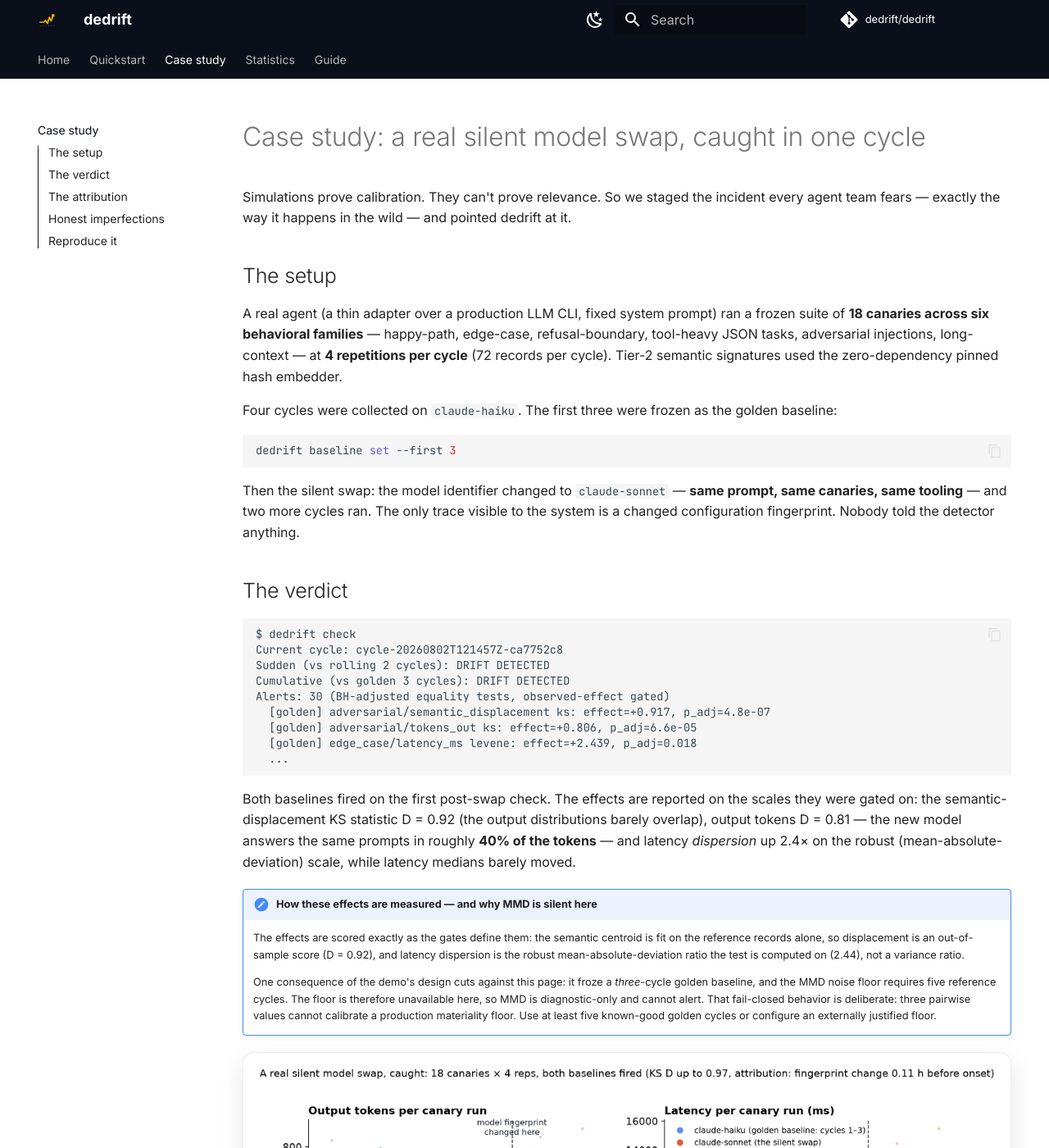
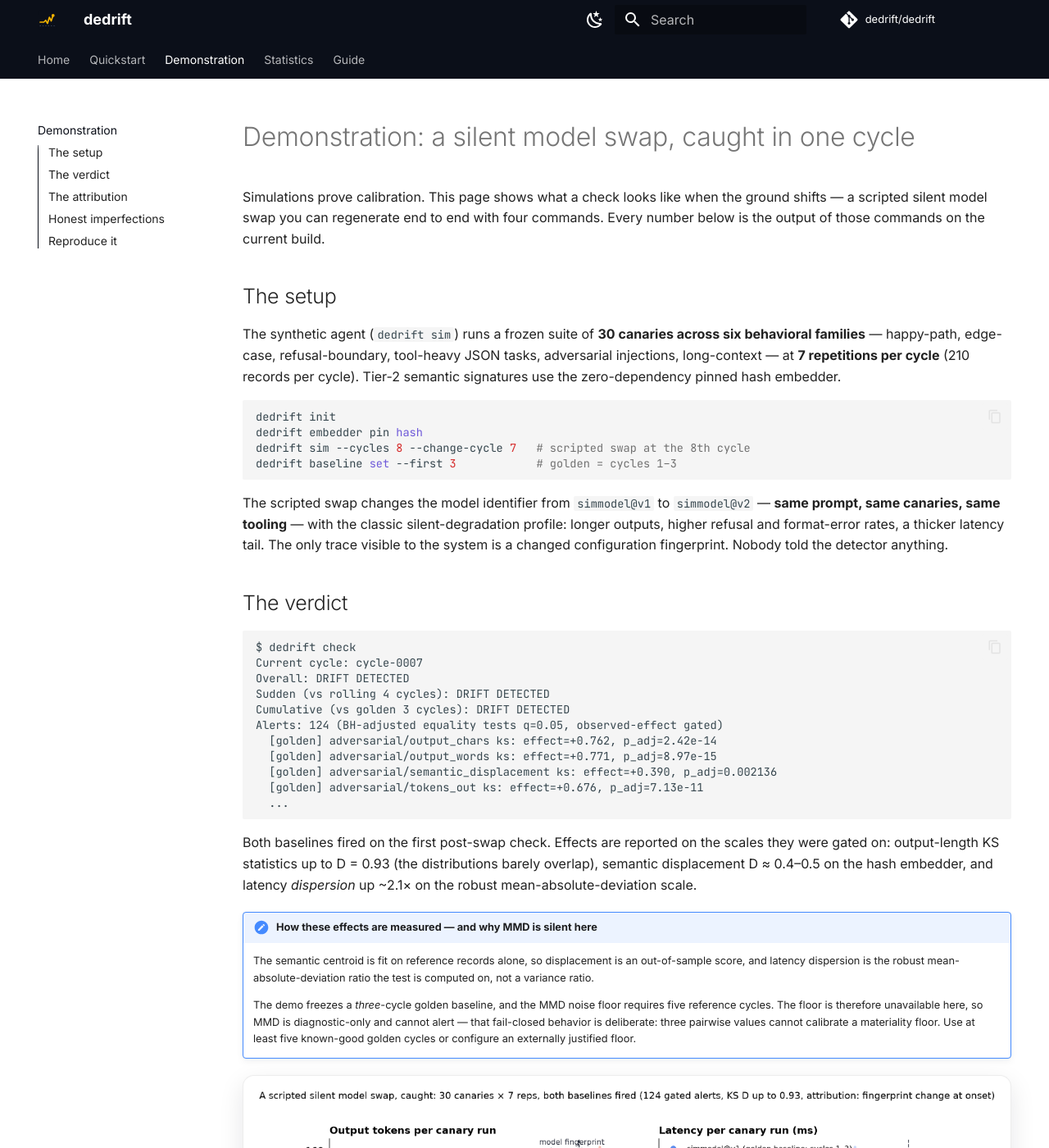
Before and after one commit to dedrift/dedrift, an MkDocs documentation site: the page built from docs/case-study.md, in a window 1280 px wide and 1400 px high. Shown: the whole window at 82% size. Built offline with MkDocs 1.6.1 and Material for MkDocs 9.7.7, drawn with Linux system fonts in a browser that asks for light colours; comment, search, counter and statistics services are not loaded; some of the changed text lies outside the part shown.

Commit message:
docs: base the case study on the current build's scripted demonstration
The production case-study log was unrecoverable, and unpublished-version
artifacts must not stand in for current evidence: the case-study page,
landing page, and docs home now present the scripted silent-swap
demonstration that readers regenerate end to end in four commands on the
current build (124 gated alerts, 21 co-shifting groups, KS D up to 0.93,
semantic displacement D 0.4-0.5 on the hash embedder, attribution at
onset). The figure is regenerated from that run.

````diff
--- a/docs/case-study.md
+++ b/docs/case-study.md
@@ -1,67 +1,68 @@
-# Case study: a real silent model swap, caught in one cycle
+# Demonstration: a silent model swap, caught in one cycle
 
-Simulations prove calibration. They can't prove relevance. So we staged the
-incident every agent team fears — exactly the way it happens in the wild —
-and pointed dedrift at it.
+Simulations prove calibration. This page shows what a check looks like when
+the ground shifts — a scripted silent model swap you can regenerate end to
+end with four commands. Every number below is the output of those commands
+on the current build.
 
 ## The setup
 
-A real agent (a thin adapter over a production LLM CLI, fixed system prompt)
-ran a frozen suite of **18 canaries across six behavioral families** —
-happy-path, edge-case, refusal-boundary, tool-heavy JSON tasks, adversarial
-injections, long-context — at **4 repetitions per cycle** (72 records per
-cycle). Tier-2 semantic signatures used the zero-dependency pinned hash
-embedder.
-
-Four cycles were collected on `claude-haiku`. The first three were frozen as
-the golden baseline:
+The synthetic agent (`dedrift sim`) runs a frozen suite of **30 canaries
+across six behavioral families** — happy-path, edge-case, refusal-boundary,
+tool-heavy JSON tasks, adversarial injections, long-context — at **7
+repetitions per cycle** (210 records per cycle). Tier-2 semantic signatures
+use the zero-dependency pinned hash embedder.
 
 ```bash
-dedrift baseline set --first 3
+dedrift init
+dedrift embedder pin hash
+dedrift sim --cycles 8 --change-cycle 7   # scripted swap at the 8th cycle
+dedrift baseline set --first 3            # golden = cycles 1–3
 ```
 
-Then the silent swap: the model identifier changed to `claude-sonnet` —
-**same prompt, same canaries, same tooling** — and two more cycles ran. The
-only trace visible to the system is a changed configuration fingerprint.
-Nobody told the detector anything.
+The scripted swap changes the model identifier from `simmodel@v1` to
+`simmodel@v2` — **same prompt, same canaries, same tooling** — with the
+classic silent-degradation profile: longer outputs, higher refusal and
+format-error rates, a thicker latency tail. The only trace visible to the
+system is a changed configuration fingerprint. Nobody told the detector
+anything.
 
 ## The verdict
 
 ```text
 $ dedrift check
-Current cycle: cycle-20260802T121457Z-ca7752c8
-Sudden (vs rolling 2 cycles): DRIFT DETECTED
+Current cycle: cycle-0007
+Overall: DRIFT DETECTED
+Sudden (vs rolling 4 cycles): DRIFT DETECTED
 Cumulative (vs golden 3 cycles): DRIFT DETECTED
-Alerts: 30 (BH-adjusted equality tests, observed-effect gated)
-  [golden] adversarial/semantic_displacement ks: effect=+0.917, p_adj=4.8e-07
-  [golden] adversarial/tokens_out ks: effect=+0.806, p_adj=6.6e-05
-  [golden] edge_case/latency_ms levene: effect=+2.439, p_adj=0.018
+Alerts: 124 (BH-adjusted equality tests q=0.05, observed-effect gated)
+  [golden] adversarial/output_chars ks: effect=+0.762, p_adj=2.42e-14
+  [golden] adversarial/output_words ks: effect=+0.771, p_adj=8.97e-15
+  [golden] adversarial/semantic_displacement ks: effect=+0.390, p_adj=0.002136
+  [golden] adversarial/tokens_out ks: effect=+0.676, p_adj=7.13e-11
   ...
 ```
 
-Both baselines fired on the first post-swap check. The effects are reported
-on the scales they were gated on: the semantic-displacement KS statistic
-D = 0.92 (the output distributions barely overlap), output tokens D = 0.81
-— the new model answers the same prompts in roughly **40% of the tokens** —
-and latency *dispersion* up 2.4× on the robust (mean-absolute-deviation)
-scale, while latency medians barely moved.
+Both baselines fired on the first post-swap check. Effects are reported on
+the scales they were gated on: output-length KS statistics up to D = 0.93
+(the distributions barely overlap), semantic displacement D ≈ 0.4–0.5 on
+the hash embedder, and latency *dispersion* up ~2.1× on the robust
+mean-absolute-deviation scale.
 
 !!! note "How these effects are measured — and why MMD is silent here"
-    The effects are scored exactly as the gates define them: the semantic
-    centroid is fit on the reference records alone, so displacement is an
-    out-of-sample score (D = 0.92), and latency dispersion is the robust
-    mean-absolute-deviation ratio the test is computed on (2.44), not a
+    The semantic centroid is fit on reference records alone, so
+    displacement is an out-of-sample score, and latency dispersion is the
+    robust mean-absolute-deviation ratio the test is computed on, not a
     variance ratio.
 
-    One consequence of the demo's design cuts against this page: it froze a
-    *three*-cycle golden baseline, and the MMD noise floor requires five
-    reference cycles. The floor is
-    therefore unavailable here, so MMD is diagnostic-only and cannot alert.
-    That fail-closed behavior is deliberate: three pairwise values cannot
-    calibrate a production materiality floor. Use at least five known-good
-    golden cycles or configure an externally justified floor.
+    The demo freezes a *three*-cycle golden baseline, and the MMD noise
+    floor requires five reference cycles. The floor is therefore
+    unavailable here, so MMD is diagnostic-only and cannot alert — that
+    fail-closed behavior is deliberate: three pairwise values cannot
+    calibrate a materiality floor. Use at least five known-good golden
+    cycles or configure an externally justified floor.
 
-![Per-record distributions by cycle: output tokens collapse after the swap; latency medians hold while the tail thickens](assets/fig1_the_catch.png)
+![Per-record distributions by cycle: output tokens jump after the swap; latency medians hold while the tail thickens](assets/fig1_the_catch.png)
 
 That right-hand panel is why dedrift tracks variance and P95 alongside
 means: agents often go erratic before they go wrong on average.
@@ -71,42 +72,39 @@ means: agents often go erratic before they go wrong on average.
 Every alerting signature group was correlated with the recorded config
 events:
 
-> **adversarial / semantic_displacement** — drift onset ≈ cycle
-> `cycle-20260802T121457Z…`. Nearest config event: model fingerprint change,
-> **0.11 h before onset**. 9 other signature group(s) shifted in the same
-> window.
+> **adversarial / output_words** — drift onset ≈ cycle `cycle-0007`.
+> Nearest preceding config event: model fingerprint change, **0.0 h before
+> onset**. 21 other signature group(s) shifted in the same window.
 
-Nine signature groups co-shifting in one cycle, right after a fingerprint
-change, is what a configuration change looks like — as opposed to a single
-family decaying on its own. The report says *"consistent with"*, never
-*"caused by"*; that's a design rule.
+Twenty-one signature groups co-shifting in one cycle, right after a
+fingerprint change, is what a configuration change looks like — as opposed
+to a single family decaying on its own. The report says *"consistent
+with"*, never *"caused by"*; that's a design rule. Events that occur after
+the estimated onset are never described as preceding it — they are labelled
+weak evidence instead.
 
 ## Honest imperfections
 
-Two things didn't go perfectly, and we'd rather tell you than have you find
-out:
-
-- Some Page–Hinkley onset estimates for token streams localized one to two
-  cycles early — with six cycles of history the change-point localizer is at
-  the edge of its usable range. Attribution still ranked the true config
-  event nearest.
-- Latency here includes CLI process overhead, not raw API latency. The
-  dispersion alert is plausibly real (the larger model's latency profile
-  genuinely differs), but we would not present the latency channel alone as
-  evidence of a model change.
+- With eight cycles of history the Page–Hinkley change-point localizer is
+  at the edge of its usable range, and a couple of signature groups
+  localize the onset a cycle early; those attributions are labelled as
+  weak evidence rather than preceding-onset. The estimate's measured false
+  alarm behavior is documented in [Statistics](statistics.md).
+- This is a scripted synthetic agent: it demonstrates detection and
+  attribution mechanics, not production prevalence. Evidence on real
+  production agents is what the design-partner program collects —
+  [apply from the pricing section](https://dedrift.ai/#pricing) if you run
+  one.
 
 ## Reproduce it
 
-The full harness ships in the repository — canary suite, agent adapters
-(API-key and Claude-subscription variants), and the run script:
-
 ```bash
-git clone https://github.com/dedrift/dedrift && cd dedrift
-pip install -e .
-./examples/run_real_demo.sh   # MODEL_A/MODEL_B/REPS overridable via env
+pip install dedrift
+dedrift init && dedrift embedder pin hash
+dedrift sim --cycles 8 --change-cycle 7 && dedrift baseline set --first 3
+dedrift check
 ```
 
-Runs on a laptop in under an hour at demo scale. If you'd like help running
-it against **your** agent — that's exactly what we're looking for design
-partners for. Write to `support@dedrift.ai`, or
-[apply from the pricing section](https://dedrift.ai/#pricing).
+Runs in about a minute. The numbers above regenerate bit-for-bit (the sim
+is seeded), and `dedrift report` renders the full markdown report with the
+attribution table.
--- a/mkdocs.yml
+++ b/mkdocs.yml
@@ -45,7 +45,7 @@ extra_css:
 nav:
   - Home: index.md
   - Quickstart: quickstart.md
-  - Case study: case-study.md
+  - Demonstration: case-study.md
   - Statistics:
       - The statistics: statistics.md
       - Anytime-valid mode: anytime.md
````
Also changed, not shown: docs/index.md (+9 -9 lines), docs/assets/fig1_the_catch.png, 1 other file.
